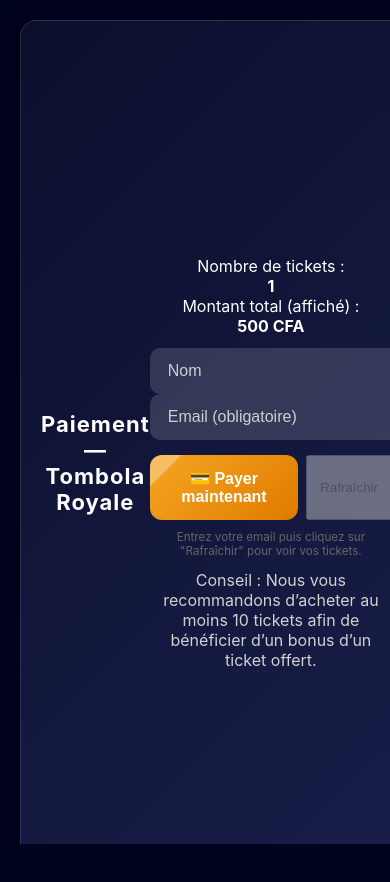
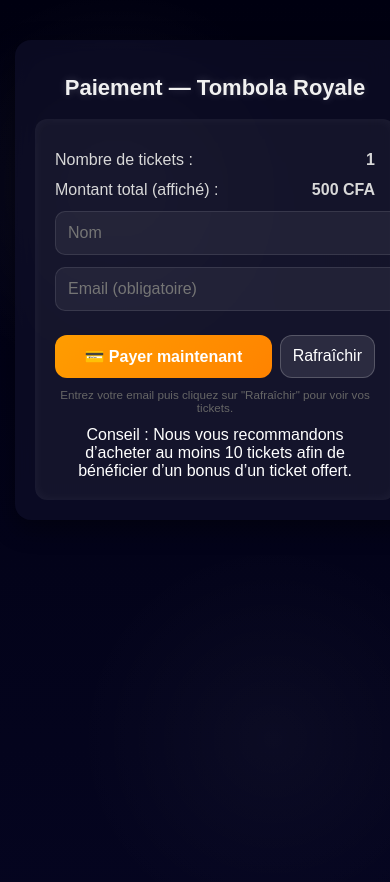
Before and after one commit to NebularForge/zenia-tombola-frontend, a React (Create React App) app: page /payment in a window 390 px wide. Shown: the top 882 px of the page. Before the commit the page ends 844 px from the top, so only its background shows below. Built offline with nearby package versions, Linux system fonts and the light colour scheme.

Commit message:
Amélioration du visuel

```diff
--- a/src/tombola/payment.css
+++ b/src/tombola/payment.css
@@ -1,192 +1,219 @@
-
-
-/* --- Payment Page Container --- */
-.payment-page {
-  width: 90%;
-  max-width: 420px;
-  margin: 30px auto;
-  padding: 30px;
-  background: linear-gradient(135deg, #0a0f2c, #1a1f4b);
+/* 🌌 Fond global avec étoiles et effet galaxie */
+body {
+  background: radial-gradient(circle at 30% 20%, rgba(255, 255, 255, 0.05), transparent 25%),
+              radial-gradient(circle at 70% 80%, rgba(255, 255, 255, 0.03), transparent 25%),
+              linear-gradient(180deg, #000010, #050520);
   color: #fff;
+  font-family: "Poppins", Arial, sans-serif;
+  overflow-x: hidden;
+  min-height: 100vh;
   display: flex;
   justify-content: center;
-  align-items: center;
-  min-height: 100vh;
-  border-radius: 16px;
-  backdrop-filter: blur(12px);
-  box-shadow: 0 8px 25px rgba(0, 0, 0, 0.4);
-  text-align: center;
-  animation: fadeIn 1s ease-in-out;
-  border: 1px solid rgba(255, 255, 255, 0.1);
+  align-items: flex-start;
+  padding: 40px 15px;
+  animation: fadeInBody 0.8s ease-in-out;
 }
 
-/* --- Title --- */
-.payment-page h1 {
-  font-size: 28px;
-  font-weight: 700;
-  margin-bottom: 15px;
-  color: #fff;
-  letter-spacing: 1px;
+/* ✨ Ajout des étoiles scintillantes */
+body::before,
+body::after {
+  content: '';
+  position: fixed;
+  top: 0; left: 0;
+  width: 200%; height: 200%;
+  background-repeat: repeat;
+  background-size: 400px 400px;
+  z-index: -1;
+  pointer-events: none;
 }
 
-/* --- Description --- */
-.payment-page p {
-  font-size: 16px;
-  color: #d1d1d1;
-  margin-bottom: 20px;
+body::before {
+  background-image: radial-gradient(1px 1px at 20px 30px, #fff, transparent),
+                    radial-gradient(1px 1px at 90px 120px, #fff, transparent),
+                    radial-gradient(1px 1px at 160px 200px, #fff, transparent);
+  opacity: 0.5;
+  animation: moveStars 150s linear infinite;
 }
 
-/* --- Form Group --- */
-.form-group-payment {
-  margin: 15px 0;
+body::after {
+  background-image: radial-gradient(2px 2px at 50px 80px, #ffd700, transparent),
+                    radial-gradient(2px 2px at 140px 220px, #fff, transparent);
+  opacity: 0.8;
+  animation: moveStars 200s linear infinite, twinkle 4s ease-in-out infinite alternate;
 }
 
+@keyframes moveStars {
+  from { transform: translate(0, 0); }
+  to { transform: translate(-50%, -50%); }
+}
+
+@keyframes twinkle {
+  0%, 100% { opacity: 0.6; transform: scale(1); }
+  50% { opacity: 1; transform: scale(1.3); }
+}
+
+@keyframes fadeInBody {
+  0% { opacity: 0; transform: scale(0.98); }
+  100% { opacity: 1; transform: scale(1); }
+}
+
+/* 🏦 Container principal */
+.payment-page {
+  width: 100%;
+  max-width: 450px;
+  background: rgba(15, 15, 40, 0.7);
+  border-radius: 16px;
+  padding: 30px;
+  box-shadow: 0 8px 24px rgba(0, 0, 0, 0.4);
+  backdrop-filter: blur(12px);
+  text-align: center;
+  animation: fadeInCard 0.9s ease;
+}
+
+@keyframes fadeInCard {
+  from { opacity: 0; transform: translateY(20px); }
+  to { opacity: 1; transform: translateY(0); }
+}
+
+.payment-page h1 {
+  font-size: 26px;
+  margin-bottom: 18px;
+  color: #f1f1f1;
+  text-shadow: 0 0 8px rgba(255, 255, 255, 0.2);
+}
+
+/* 🧾 Carte d’infos paiement */
+.card-payment {
+  background: rgba(255, 255, 255, 0.04);
+  padding: 20px;
+  border-radius: 12px;
+  margin-top: 12px;
+  box-shadow: inset 0 0 12px rgba(255, 255, 255, 0.05);
+}
+
+.row-payment {
+  display: flex;
+  justify-content: space-between;
+  margin: 12px 0;
+  font-size: 16px;
+  color: #d8d8d8;
+}
+
+/* ✏️ Champs de saisie */
 .form-group-payment input {
   width: 100%;
-  padding: 14px 18px;
+  padding: 12px;
+  margin-bottom: 12px;
   font-size: 16px;
   border-radius: 10px;
-  border: none;
+  border: 1px solid rgba(255, 255, 255, 0.1);
+  background: rgba(255, 255, 255, 0.06);
+  color: #fff;
   outline: none;
-  background: rgba(255, 255, 255, 0.15);
-  color: #fff;
-  transition: 0.3s;
-}
-
-.form-group-payment input::placeholder {
-  color: #cfcfcf;
+  transition: border 0.3s, box-shadow 0.3s;
 }
 
 .form-group-payment input:focus {
-  background: rgba(255, 255, 255, 0.25);
-  box-shadow: 0 0 8px rgba(245, 166, 35, 0.7);
+  border-color: #ffd700;
+  box-shadow: 0 0 10px rgba(255, 215, 0, 0.5);
 }
 
-/* --- Button --- */
+/* 💳 Bouton principal */
 .btn-payment {
-  width: 100%;
+  background: linear-gradient(135deg, #ffb300, #ff8000);
+  color: #fff;
+  border: none;
   padding: 14px;
   font-size: 18px;
-  font-weight: 600;
-  color: #fff;
-  background: linear-gradient(135deg, #f5a623, #e07b00);
-  border: none;
+  font-weight: bold;
   border-radius: 12px;
   cursor: pointer;
-  transition: all 0.4s ease-in-out;
-  position: relative;
-  overflow: hidden;
-}
-
-.btn-payment::after {
-  content: '';
-  position: absolute;
-  top: 0;
-  left: -100%;
-  width: 100%;
-  height: 100%;
-  background: rgba(255, 255, 255, 0.3);
-  transform: skewX(-45deg);
-  transition: 0.6s;
-}
-
-.btn-payment:hover::after {
-  left: 150%;
+  flex: 1;
+  transition: all 0.4s ease;
+  background-size: 200% 200%;
+  animation: gradientMove 4s ease infinite;
 }
 
 .btn-payment:hover {
   transform: scale(1.05);
-  box-shadow: 0 0 15px rgba(245, 166, 35, 0.6);
+  box-shadow: 0 0 20px rgba(255, 180, 50, 0.8);
 }
 
-/* --- Info --- */
-.info-payment {
-  margin-top: 15px;
-  font-size: 14px;
-  color: #d1d1d1;
+@keyframes gradientMove {
+  0% { background-position: 0% 50%; }
+  50% { background-position: 100% 50%; }
+  100% { background-position: 0% 50%; }
 }
 
-/* --- Error Shake Animation --- */
-.error {
-  color: #ff4d4f;
-  margin-top: 15px;
-  font-weight: 600;
-  animation: shake 0.4s ease-in-out;
+/* 🔄 Bouton secondaire */
+.btn-secondary {
+  background: rgba(255, 255, 255, 0.1);
+  color: #fff;
+  border: 1px solid rgba(255, 255, 255, 0.2);
+  padding: 14px;
+  font-size: 16px;
+  border-radius: 12px;
+  cursor: pointer;
+  transition: all 0.3s ease;
 }
 
-/* --- Overlay --- */
+.btn-secondary:hover {
+  background: rgba(255, 255, 255, 0.2);
+}
+
+/* ℹ️ Info message */
+.info-payment {
+  margin-top: 14px;
+  color: #ccc;
+  font-size: 14px;
+}
+
+/* 🔒 Overlay message (paiement annulé ou info) */
 .overlay {
   position: fixed;
-  top: 0;
-  left: 0;
-  width: 100%;
-  height: 100%;
-  background: rgba(10, 10, 20, 0.8);
+  top: 0; left: 0;
+  width: 100%; height: 100%;
+  background: rgba(10, 10, 25, 0.8);
   display: flex;
   align-items: center;
   justify-content: center;
-  z-index: 9999;
-  animation: fadeIn 0.5s ease-in-out;
+  z-index: 999;
+  animation: fadeInOverlay 0.5s ease forwards;
+}
+
+.overlay.hide {
+  animation: fadeOutOverlay 0.5s ease forwards;
 }
 
 .overlay-content {
-  background: rgba(255, 255, 255, 0.95);
-  padding: 25px 35px;
-  border-radius: 14px;
-  font-size: 20px;
-  color: #333;
-  text-align: center;
-  animation: scaleUp 0.5s ease-in-out;
-  display: flex;
-  flex-direction: column;
-  gap: 15px;
+  background: rgba(255, 255, 255, 0.15);
+  padding: 20px 30px;
+  border-radius: 12px;
+  font-size: 18px;
+  color: #fff;
+  text-shadow: 0 0 10px rgba(255, 255, 255, 0.3);
 }
 
-/* Loader inside overlay */
-.loader {
-  border: 4px solid #f3f3f3;
-  border-top: 4px solid #f5a623;
-  border-radius: 50%;
-  width: 40px;
-  height: 40px;
-  animation: spin 1s linear infinite;
-  margin: 0 auto;
+@keyframes fadeInOverlay {
+  from { opacity: 0; }
+  to { opacity: 1; }
 }
 
-/* --- Keyframes --- */
-@keyframes fadeIn {
-  from { opacity: 0; transform: translateY(20px); }
-  to { opacity: 1; transform: translateY(0); }
+@keyframes fadeOutOverlay {
+  from { opacity: 1; }
+  to { opacity: 0; }
 }
 
-@keyframes scaleUp {
-  from { transform: scale(0.8); opacity: 0; }
-  to { transform: scale(1); opacity: 1; }
-}
-
-@keyframes shake {
-  0%, 100% { transform: translateX(0); }
-  20%, 60% { transform: translateX(-6px); }
-  40%, 80% { transform: translateX(6px); }
-}
-
-@keyframes spin {
-  0% { transform: rotate(0deg); }
-  100% { transform: rotate(360deg); }
-}
-
-/* --- Responsive --- */
-@media (max-width: 500px) {
+/* 📱 Responsive */
+@media (max-width: 600px) {
   .payment-page {
     padding: 20px;
-    margin: 20px;
   }
-
+  .btn-payment, .btn-secondary {
+    font-size: 16px;
+    padding: 12px;
+  }
   .payment-page h1 {
     font-size: 22px;
   }
-
-  .btn-payment {
-    font-size: 16px;
-  }
 }
--- a/src/tombola/tombola.css
+++ b/src/tombola/tombola.css
@@ -40,7 +40,10 @@ html, body {
     height: 100%;
     margin: 0;
     padding: 0;
-    background: #000; /* Fond noir pour le ciel étoilé */
+    background: radial-gradient(circle at 30% 20%, rgba(255, 255, 255, 0.04), transparent 30%),
+            radial-gradient(circle at 70% 80%, rgba(255, 255, 255, 0.03), transparent 25%),
+            linear-gradient(180deg, #07002c, #000000);
+
     overflow-x: hidden;
 }
 
@@ -57,6 +60,7 @@ html, body {
     gap: 8px;
     position: relative;
     overflow: hidden; /* Pour cacher les étoiles en dehors */
+    animation: bgMove 15s ease-in-out infinite alternate;
 }
 
 /* --- Ajout du ciel étoilé avec pseudo-éléments --- */
@@ -84,6 +88,9 @@ html, body {
                       radial-gradient(1px 1px at 400px 400px, #fff, transparent);
     opacity: 0.6;
     animation-duration: 120s;
+    background-size: 400px 400px;
+filter: blur(0.5px);
+
 }
 
 /* --- Deuxième couche (grandes étoiles scintillantes) --- */
@@ -94,6 +101,8 @@ html, body {
                       radial-gradient(2px 2px at 240px 300px, #ffd700, transparent),
                       radial-gradient(2px 2px at 350px 450px, #fff, transparent);
     opacity: 0.8;
+    background-size: 400px 400px;
+filter: blur(0.5px);
     animation: moveStars 180s linear infinite, twinkle 3s ease-in-out infinite alternate;
 }
 
@@ -105,10 +114,10 @@ html, body {
 
 /* --- Animation scintillement --- */
 @keyframes twinkle {
-    0% { opacity: 0.4; transform: scale(1); }
-    50% { opacity: 1; transform: scale(1.2); }
-    100% { opacity: 0.6; transform: scale(1); }
+    0%, 100% { opacity: 0.5; transform: scale(1); }
+    50% { opacity: 1; transform: scale(1.3) rotate(5deg); }
 }
+
 
 
 .tw-page.spinning .tw-btn {
@@ -172,8 +181,15 @@ html, body {
     height: 14px;
     background: radial-gradient(circle at 30% 30%, #4a00ff, #9b59b6);
     border-radius: 50%;
+    animation: pulseGlow 2.5s ease-in-out infinite;
     box-shadow: 0 0 20px 6px rgba(75, 0, 255, 0.9);
 }
+
+@keyframes pulseGlow {
+    0%, 100% { box-shadow: 0 0 15px rgba(75, 0, 255, 0.9); transform: scale(1) rotate(0deg); }
+    50% { box-shadow: 0 0 25px rgba(75, 0, 255, 1); transform: scale(1.1) rotate(3deg); }
+}
+
 
 /* Flèche légère animation d’impulsion */
 .tw-page:not(.spinning) .tw-pointer-tip {
@@ -185,6 +201,7 @@ html, body {
     width: 520px;
     height: 520px;
     border-radius: 50%;
+    animation: slowPulse 6s ease-in-out infinite;
     position: relative;
     margin: 48px auto 0; /* plus d’espace au-dessus pour décaler vers le bas */
     display: block;
@@ -196,6 +213,12 @@ html, body {
     will-change: transform;
     background: transparent;
 }
+
+@keyframes slowPulse {
+    0%, 100% { box-shadow: 0 18px 48px rgba(0, 0, 0, 0.6), inset 0 6px 18px rgba(255, 230, 170, 0.02); }
+    50% { box-shadow: 0 18px 68px rgba(255, 230, 120, 0.3), inset 0 6px 28px rgba(255, 230, 170, 0.08); }
+}
+
 
 /* Anneau brillant autour de la roue */
 .tw-wheel::before {
@@ -418,7 +441,9 @@ input[type="range"] {
 }
 
 .tw-btn {
-    background: var(--gold-1);
+    background: linear-gradient(135deg, #f1c232, #ff9f00);
+background-size: 200% 200%;
+animation: btnGradient 4s ease infinite;
     border: none;
     padding: 14px 36px;
     font-size: 1.15rem;
@@ -431,6 +456,17 @@ input[type="range"] {
     transition: background 0.28s ease, box-shadow 0.28s ease;
     min-width: 160px;
 }
+@keyframes btnGradient {
+    0% { background-position: 0% 50%; }
+    50% { background-position: 100% 50%; }
+    100% { background-position: 0% 50%; }
+}
+
+.tw-btn:hover {
+    transform: scale(1.05);
+    box-shadow: 0 0 20px rgba(255, 180, 50, 0.8);
+}
+
 
 .tw-btn:hover:not(:disabled) {
     background: var(--gold-2);
@@ -635,6 +671,10 @@ input[type="range"] {
   from { transform: translateY(30px); opacity: 0 }
   to { transform: translateY(0); opacity: 1 }
 }
+@keyframes bgMove {
+    0% { background-position: 0 0, 0 0, 0 0; }
+    100% { background-position: 50px 50px, -50px -50px, 0 0; }
+}
 
 
 /* ============================ Responsive design ============================ */
```
